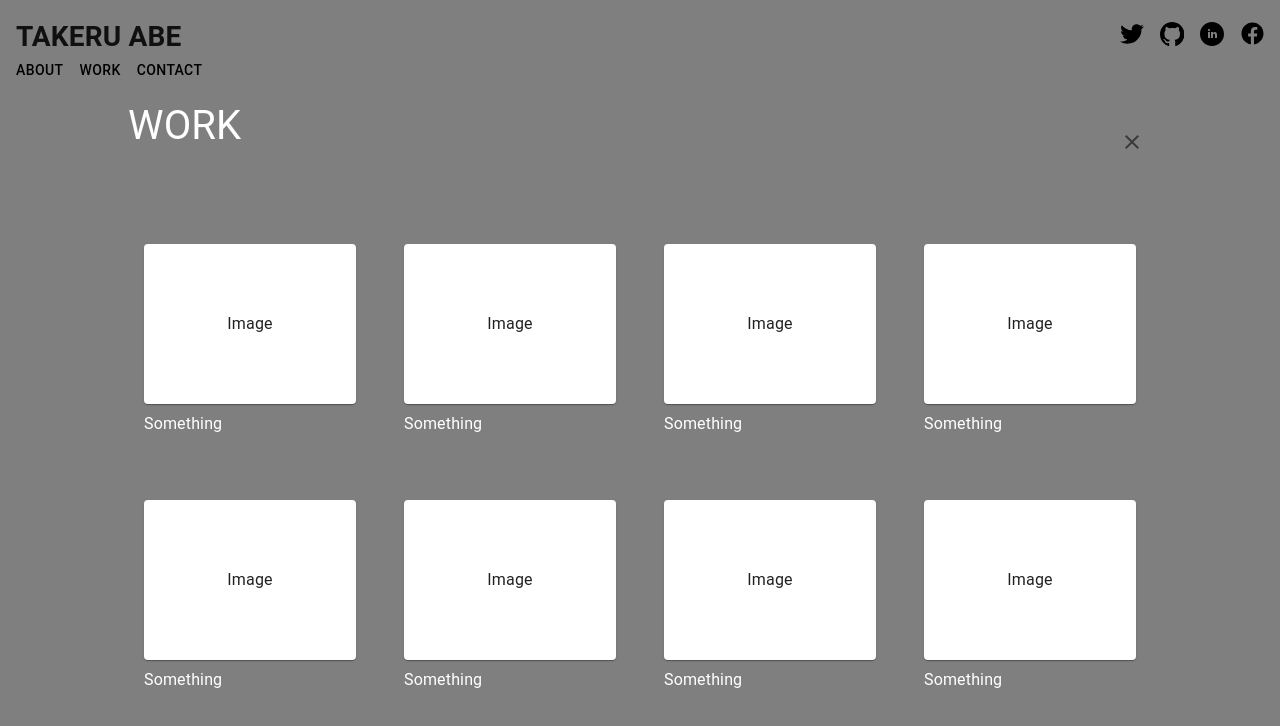
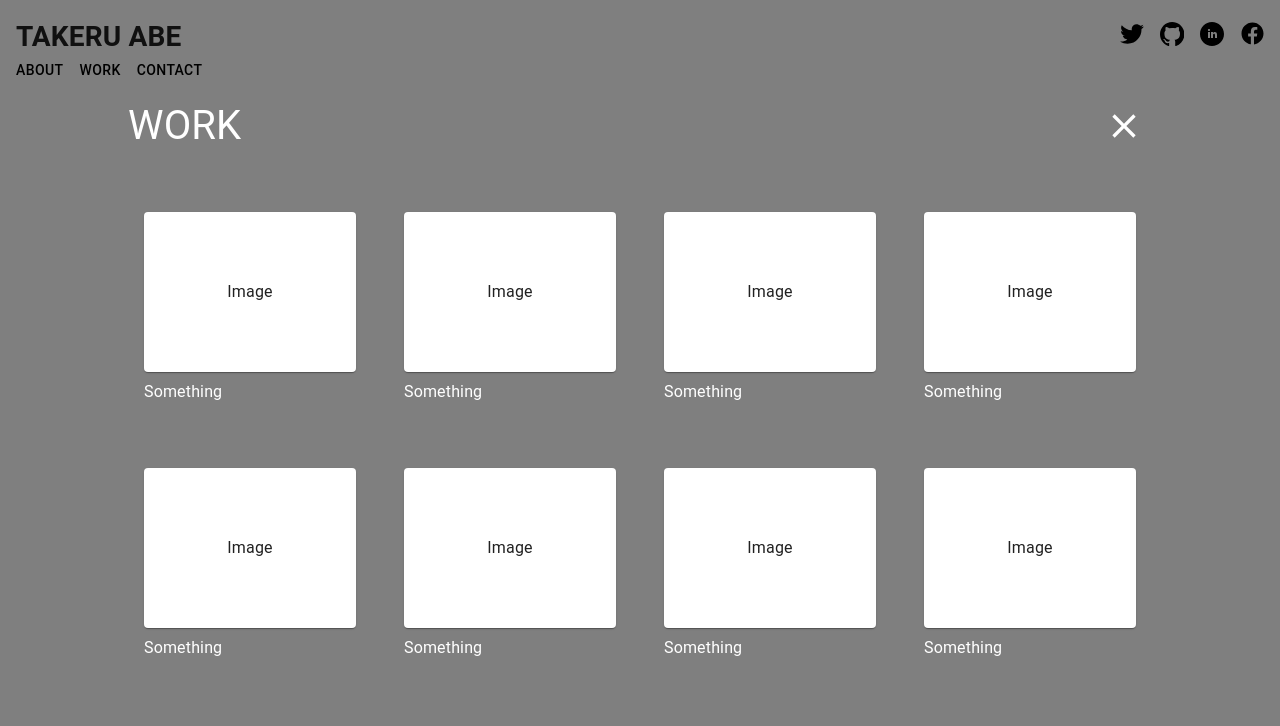
Before and after one commit to meltyyyyy/portfolio, a Next.js app: page / in a window 1280 px wide. Both pictures are taken after a click on the button "WORK". Shown: the top 726 px of the page. Built offline with nearby package versions, Linux system fonts and the light colour scheme.

Commit message:
add close button

```diff
--- a/src/components/work.tsx
+++ b/src/components/work.tsx
@@ -1,14 +1,20 @@
 import { Box, Grid, IconButton, Paper, Stack } from "@mui/material";
-import { forwardRef } from "react";
+import React, { forwardRef } from "react";
 import CloseIcon from '@mui/icons-material/Close';
 
-const Work = (props: { forwardRef: React.Ref<HTMLElement> }) => {
-  const { forwardRef } = props;
+const Work = (props: {
+  setOpenWork: React.Dispatch<React.SetStateAction<boolean>>;
+}, ref: React.Ref<HTMLElement>) => {
+  const { setOpenWork } = props;
   return (
-    <Box sx={{ my: 12, mx: 16 }} ref={forwardRef} tabIndex={-1}>
-      <Stack direction={"row"} justifyContent={"space-between"}>
-        <Box sx={{ color: "#FFFFFF", fontSize: 40, mb: 4 }}>WORK</Box>
-        <IconButton><CloseIcon /></IconButton>
+    <Box sx={{ my: 12, mx: 16 }} ref={ref} tabIndex={-1}>
+      <Stack direction={"row"} justifyContent={"space-between"} sx={{ mb: 4 }}>
+        <Box sx={{ color: "#FFFFFF", fontSize: 40 }}>WORK</Box>
+        <IconButton
+          onClick={() => setOpenWork(false)}
+        >
+          <CloseIcon sx={{ width: 40, height: 40, color: "#FFFFFF" }} />
+        </IconButton>
       </Stack>
       <Grid container spacing={2} justifyItems={"center"} sx={{ my: 4 }}>
         <Grid item xs={3}>
@@ -162,10 +168,7 @@ const Work = (props: { forwardRef: React.Ref<HTMLElement> }) => {
   );
 };
 
-const RefWork = forwardRef<HTMLElement>((_, ref) => {
-  return <Work forwardRef={ref} />;
-});
-
+const RefWork = forwardRef<HTMLElement, { setOpenWork: React.Dispatch<React.SetStateAction<boolean>> }>(Work);
 RefWork.displayName = "RefWork";
 
 export default RefWork;
--- a/src/pages/index.tsx
+++ b/src/pages/index.tsx
@@ -31,7 +31,7 @@ const Home: NextPage = () => {
         <About />
       </Modal>
       <Modal open={openWork} onClose={() => setOpenWork(false)}>
-        <RefWork />
+        <RefWork setOpenWork={setOpenWork}/>
       </Modal>
       <Box sx={{ m: 2 }}>
         <Stack
```
